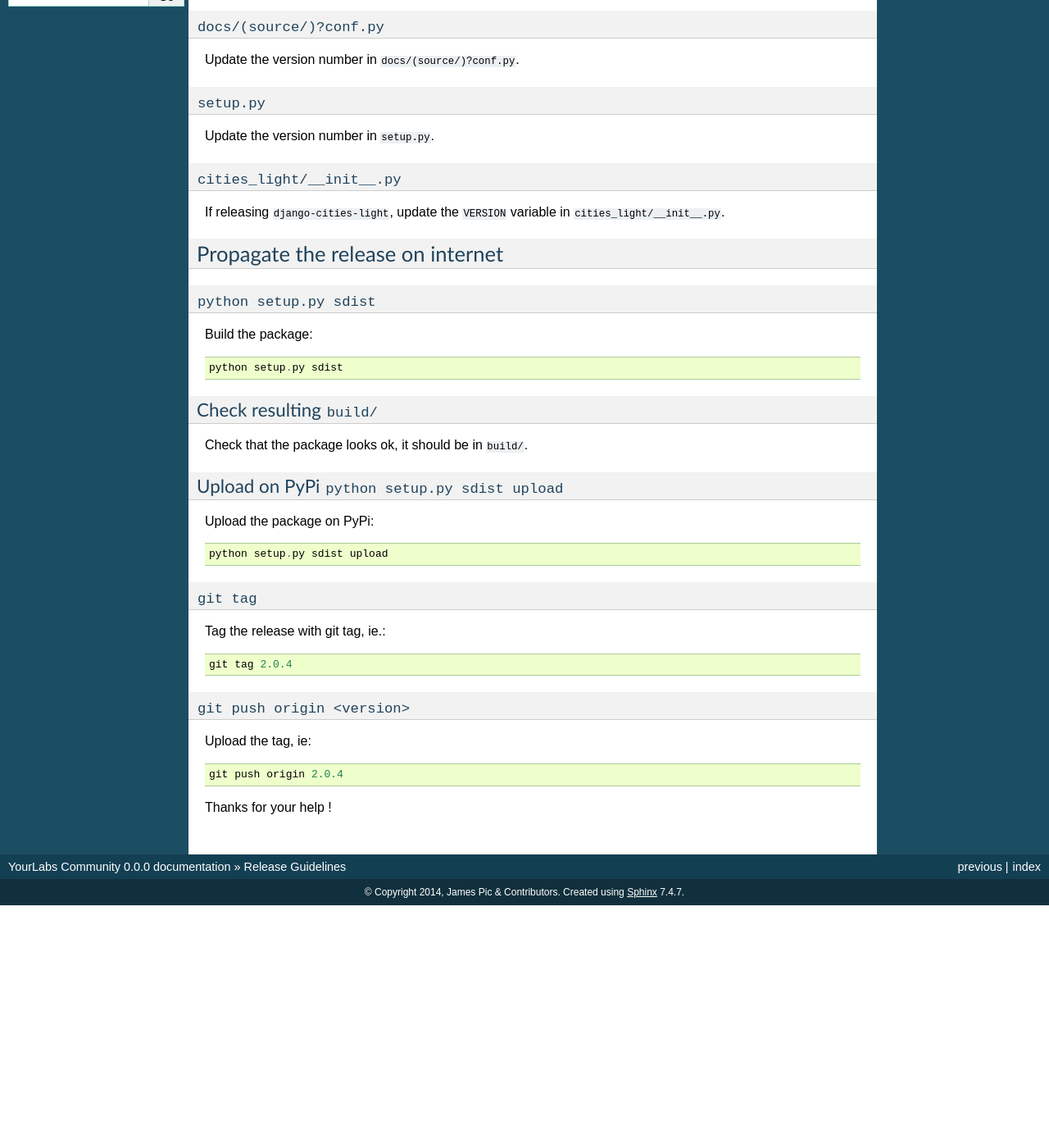
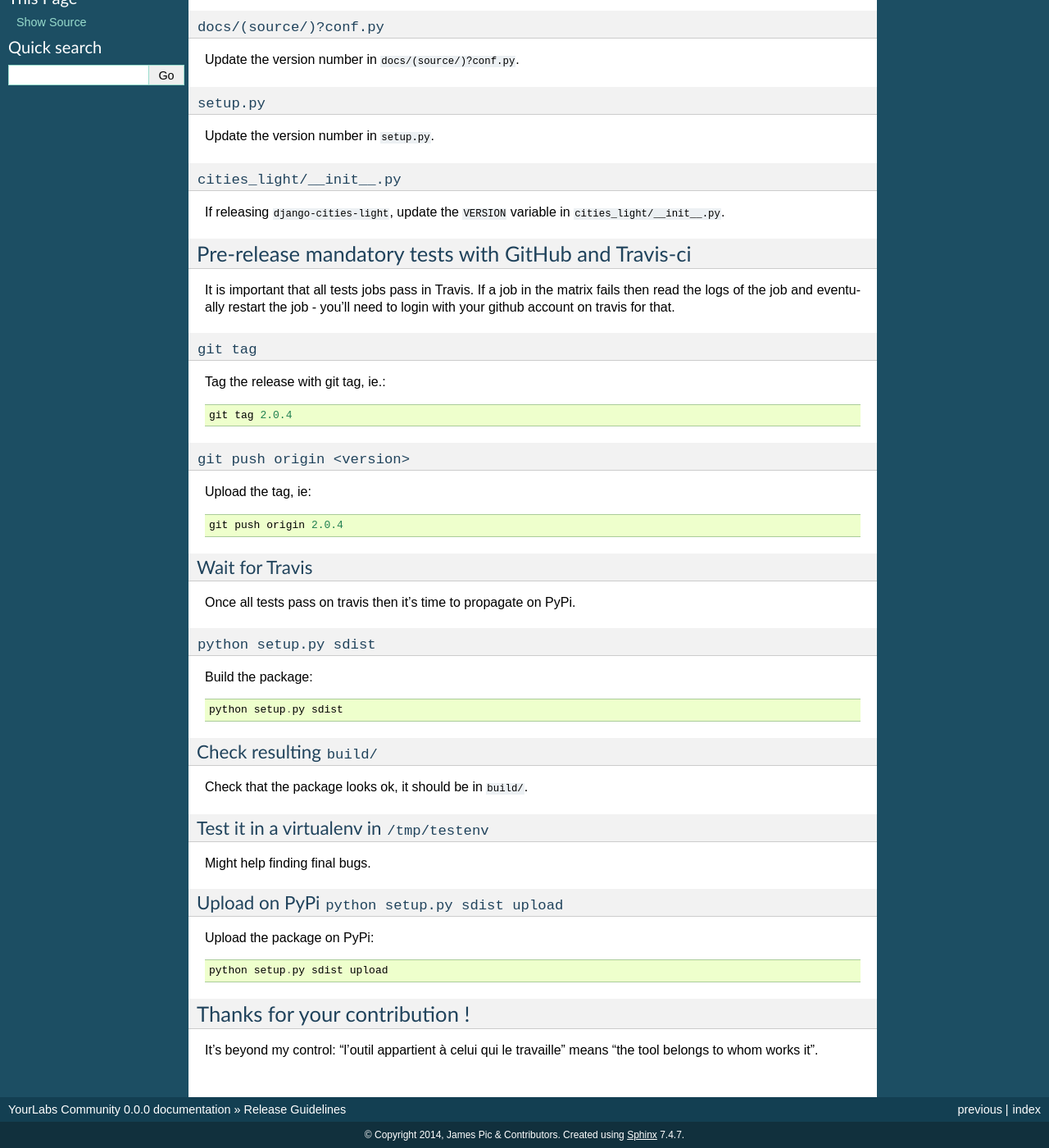
Before and after one commit to yourlabs/community, a Sphinx documentation site: the page built from docs/release.rst, in a window 1280 px wide and 1400 px high, scrolled down 760 px. Shown: the whole window at 82% size. Built offline with Sphinx 7.4.7, drawn with Linux system fonts in a browser that asks for light colours; before the commit the page ends 1864 px from its top, so only the background shows below that; some of the changed text lies outside the part shown.

Commit message:
Test git tag on travis before pushing to PyPi

```diff
--- a/docs/release.rst
+++ b/docs/release.rst
@@ -59,27 +59,12 @@ Update the version number in ``setup.py``.
 If releasing ``django-cities-light``, update the ``VERSION``
 variable in ``cities_light/__init__.py``.
 
-Propagate the release on internet
-=================================
+Pre-release mandatory tests with GitHub and Travis-ci
+=====================================================
 
-``python setup.py sdist``
--------------------------
-
-Build the package::
-
-    python setup.py sdist
-
-Check resulting ``build/``
---------------------------
-
-Check that the package looks ok, it should be in ``build/``.
-
-Upload on PyPi ``python setup.py sdist upload``
------------------------------------------------
-
-Upload the package on PyPi::
-
-    python setup.py sdist upload
+It is important that all tests jobs pass in Travis. If a job in the matrix
+fails then read the logs of the job and eventually restart the job - you'll
+need to login with your github account on travis for that.
 
 ``git tag``
 -----------
@@ -95,4 +80,37 @@ Upload the tag, ie::
 
     git push origin 2.0.4
 
-Thanks for your help !
+Wait for Travis
+---------------
+
+Once all tests pass on travis then it's time to propagate on PyPi.
+
+``python setup.py sdist``
+-------------------------
+
+Build the package::
+
+    python setup.py sdist
+
+Check resulting ``build/``
+--------------------------
+
+Check that the package looks ok, it should be in ``build/``.
+
+Test it in a virtualenv in ``/tmp/testenv``
+-------------------------------------------
+
+Might help finding final bugs.
+
+Upload on PyPi ``python setup.py sdist upload``
+-----------------------------------------------
+
+Upload the package on PyPi::
+
+    python setup.py sdist upload
+
+Thanks for your contribution !
+==============================
+
+It's beyond my control: "l'outil appartient à celui qui le travaille" means
+"the tool belongs to whom works it".
```
